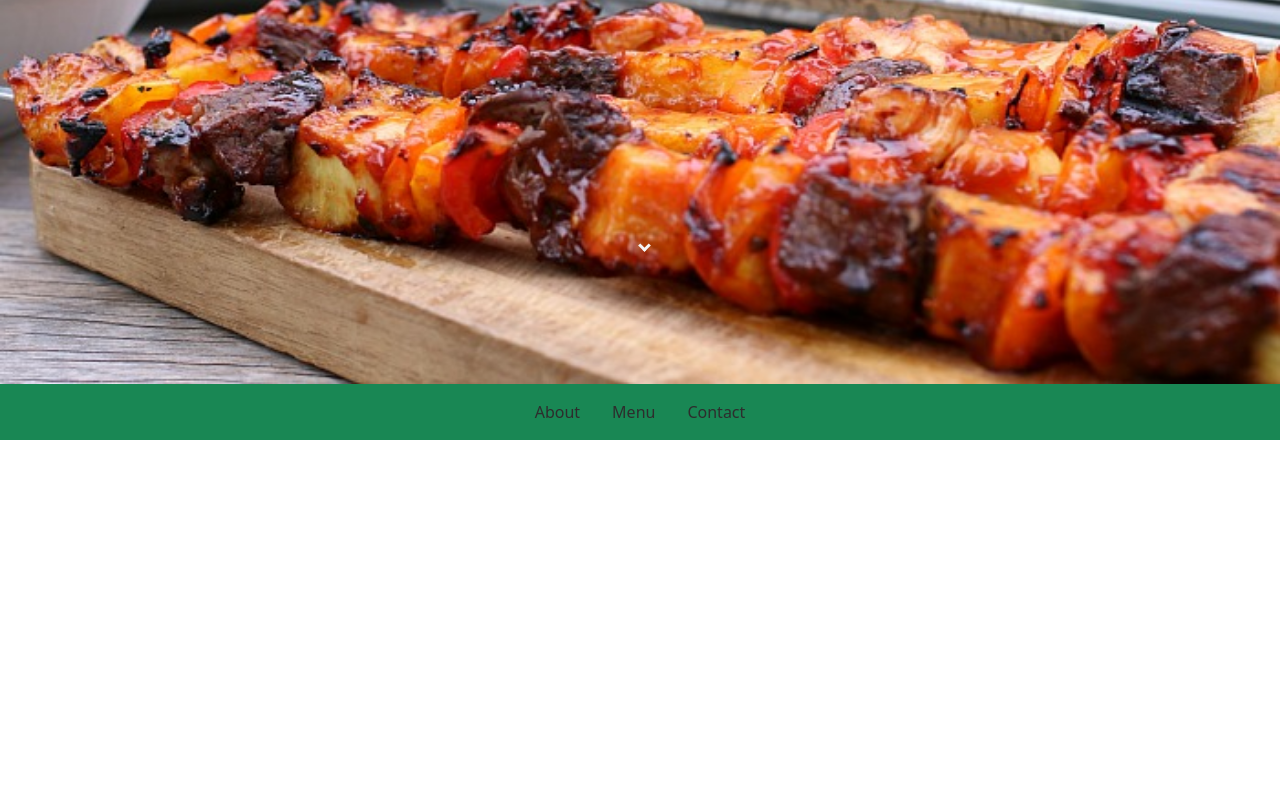
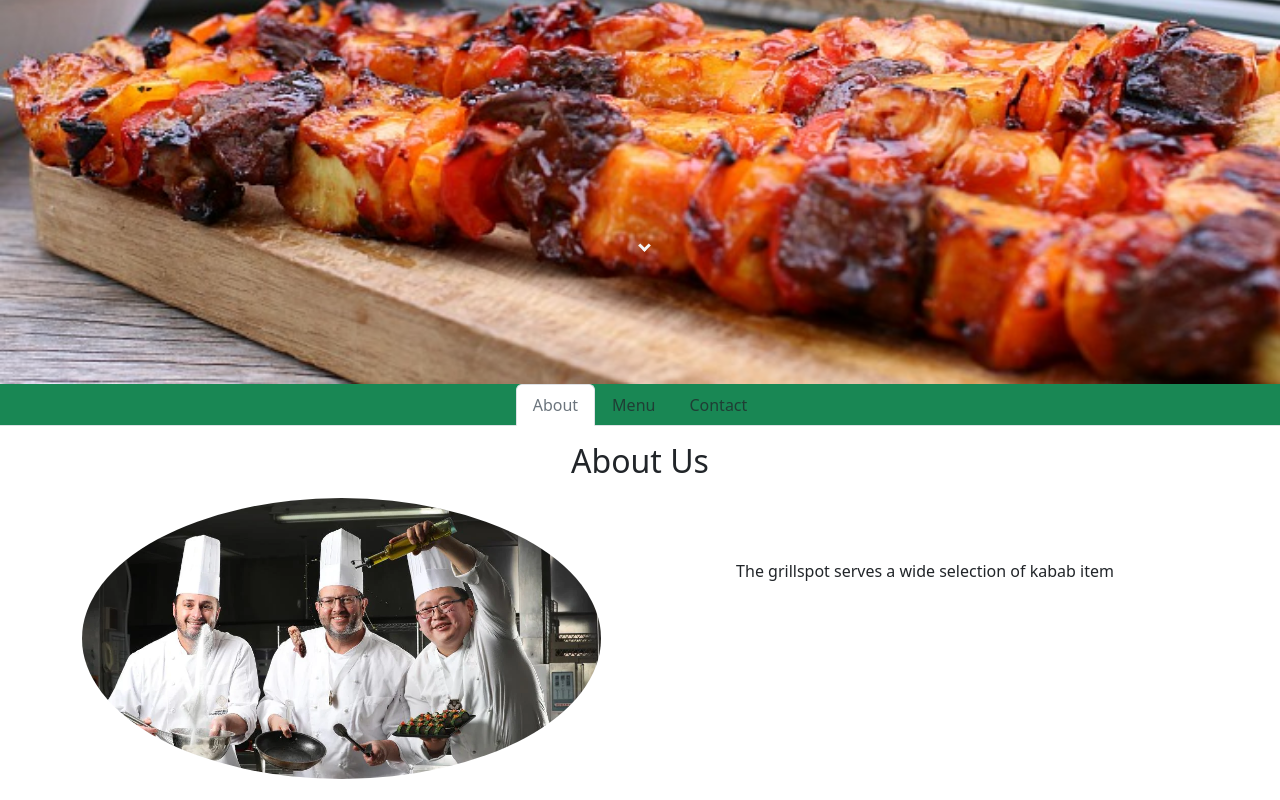
Before and after one commit to shshamim63/React-Restaurants, a React app: page / in a window 1280 px wide. Shown: the part 416-1216 px from the top of the page. Before the commit the page ends 856 px from the top, so only its background shows below. Built offline with nearby package versions, Linux system fonts and the light colour scheme; the HTML template or start-up script is replaced by a standard one.

Commit message:
Created About section

```diff
--- a/src/App.tsx
+++ /dev/null
@@ -1,11 +0,0 @@
-import Header from './Header'
-
-const App = () => {
-  return (
-    <>
-      <Header/>
-    </>
-  )
-}
-
-export default App
--- a/src/Header.tsx
+++ /dev/null
@@ -1,22 +0,0 @@
-const Header = () => {
-    return (
-    <>
-        <div className="page-header">
-            <div className="logo-header"></div>
-            <div className="arrow bounce">
-            <h1 className="arrow-property"></h1>
-            </div>
-        </div>
-
-        <nav className="bg-success">
-            <ul className="nav justify-content-center">
-                <li className="nav-item menu-item" id="about">About</li>
-                <li className="nav-item menu-item" id="menu">Menu</li>
-                <li className="nav-item menu-item" id="contact">Contact</li>
-            </ul>
-        </nav>
-    </>
-    );
-}
-
-export default Header;
--- /dev/null
+++ b/src/components/About.tsx
@@ -0,0 +1,25 @@
+import aboutImage from '../../public/about.jpg';
+
+import {Container, Row, Col, Image } from "react-bootstrap";
+
+const About = () => {
+    return (
+        <Container>
+            <Row className="justify-content-md-center">
+                <Col  xs lg="2">
+                    <h2 className="text-center">About Us</h2>
+                </Col>
+            </Row>
+            <Row>
+                <Col>
+                    <Image src={aboutImage} alt='About Image' className="about-img"/>
+                </Col>
+                <Col >
+                    <p className="about-p text-center">The grillspot serves a wide selection of kabab item</p>
+                </Col>
+            </Row>
+        </Container>
+    );
+};
+
+export default About;
--- /dev/null
+++ b/src/components/App.tsx
@@ -0,0 +1,18 @@
+import Header from './Header'
+
+import { useState } from 'react'
+
+const App = () => {
+  const [selectedSection, setSelectedSection] = useState('about')
+
+  const handleSelectedSection = (section: string) => {
+    setSelectedSection(section)
+  }
+  return (
+    <>
+      <Header selectedSection={selectedSection} handleSeclectedSection={handleSelectedSection}/>
+    </>
+  )
+}
+
+export default App
--- /dev/null
+++ b/src/components/Contact.tsx
@@ -0,0 +1,3 @@
+const Contact = () => (<div>Contact</div>)
+
+export default Contact;
--- /dev/null
+++ b/src/components/Header.tsx
@@ -0,0 +1,45 @@
+import { Tabs, Tab } from "react-bootstrap";
+import About from './About'
+import Menu from "./Menu";
+import Contact from "./Contact";
+
+interface Header {
+    selectedSection: string;
+    handleSeclectedSection(section: string): void;
+}
+
+const Header = ({selectedSection, handleSeclectedSection}: Header) => {
+    const updateSelectecTab = (key: string) => {
+        console.log(key, event)
+        handleSeclectedSection(key);
+    }
+
+    return (
+    <>
+        <div className="page-header">
+            <div className="logo-header"></div>
+            <div className="arrow bounce">
+                <h1 className="arrow-property"></h1>
+            </div>
+        </div>
+        <Tabs
+            id="controlled-tab-example"
+            activeKey={selectedSection}
+            onSelect={(value) => {updateSelectecTab(value as string)}}
+            className="mb-3 justify-content-center bg-success"
+        >
+            <Tab tabClassName={selectedSection === "about" ? "text-secondary" : "text-muted"} eventKey="about" title="About">
+                <About></About>
+            </Tab>
+            <Tab tabClassName={selectedSection === "menu" ? "text-secondary" : "text-muted"} eventKey="menu" title="Menu">
+                <Menu></Menu>
+            </Tab>
+            <Tab tabClassName={selectedSection === "contact" ? "text-secondary" : "text-muted"} eventKey="contact" title="Contact">
+                <Contact></Contact>
+            </Tab>
+    </Tabs>
+    </>
+    );
+}
+
+export default Header;
--- /dev/null
+++ b/src/components/Menu.tsx
@@ -0,0 +1,3 @@
+const Menu = () => (<div>Menu</div>)
+
+export default Menu;
--- /dev/null
+++ b/src/constants/header.constant.ts
@@ -0,0 +1 @@
+export const HEADERS: string[] = ['About', 'Menu', 'Contact'];
--- a/src/main.tsx
+++ b/src/main.tsx
@@ -1,6 +1,6 @@
 import React from 'react'
 import ReactDOM from 'react-dom/client'
-import App from './App.tsx'
+import App from './components/App.tsx'
 
 import 'bootstrap/dist/css/bootstrap.min.css';
 import './style/main.scss'
```
Also changed, not shown: public/about.jpg (added).
